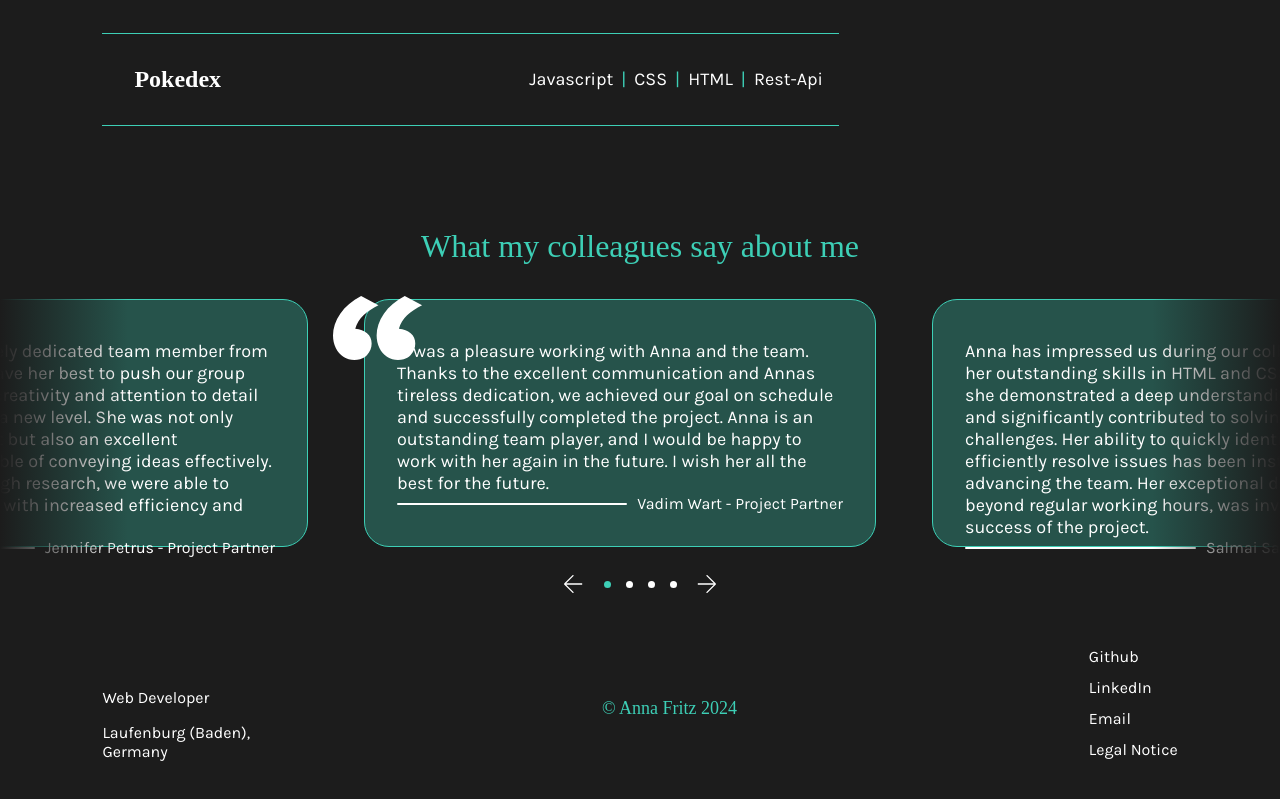
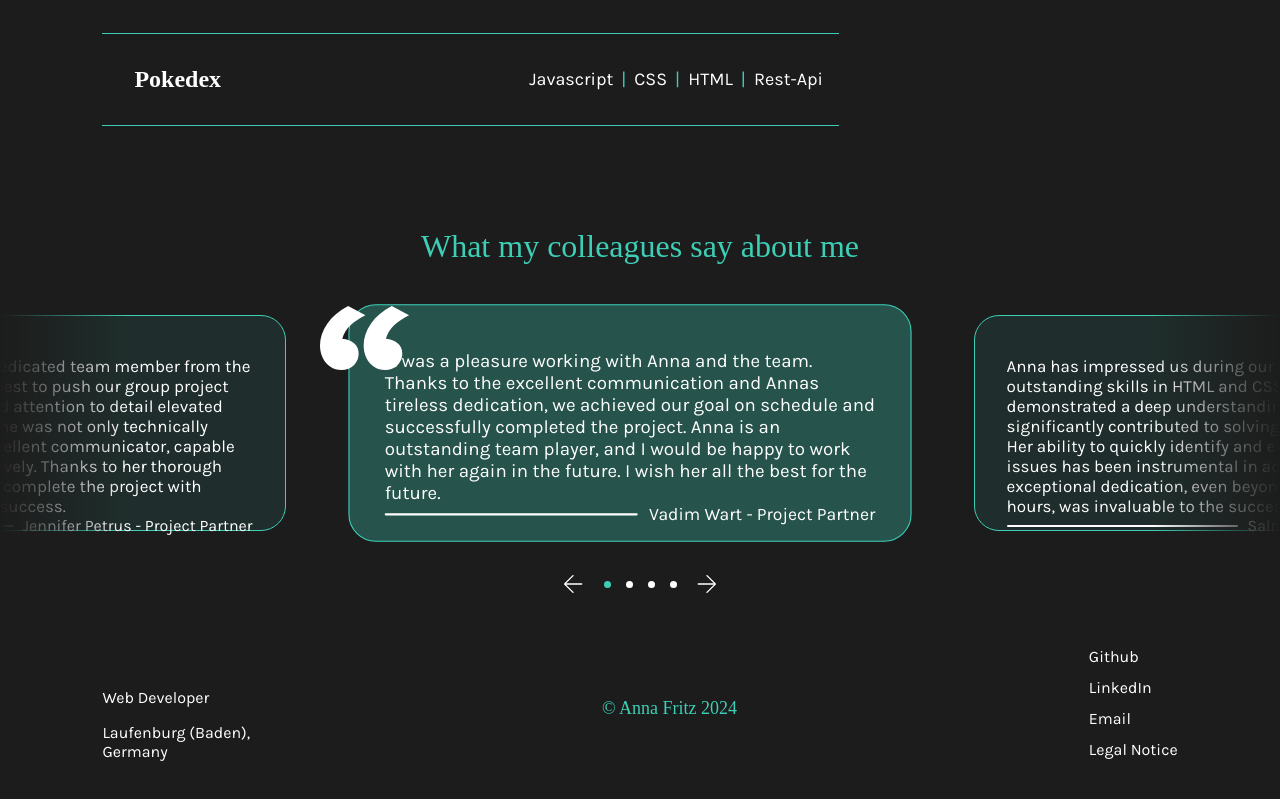
Before and after one commit to Anna-Fritz/portfolio, an Angular app: page / in a window 1280 px wide. Shown: the part 2945-3744 px from the top of the page. Built offline with nearby package versions, Linux system fonts and the light colour scheme; a web font is replaced by a local one.

Commit message:
added styling class 'reference-in-focus' to point out current reference

```diff
--- a/src/app/main-content/references/references.component.html
+++ b/src/app/main-content/references/references.component.html
@@ -3,7 +3,7 @@
      <img src="./../../../assets/icons/quotes.svg" alt="quotes" class="quotes">
      <div class="main-content" [ngStyle]="{'transform': 'translateX(-' + currentIndex * itemWidth + 'px)'}">
         @for (reference of references; track $index) {
-            <div class="reference">
+            <div class="reference" [ngClass]="{'reference-in-focus': references[$index].inFocus}">
                 <span>{{reference.content}}</span>
                 <div class="referee">
                     <div class="line"></div>
--- a/src/app/main-content/references/references.component.scss
+++ b/src/app/main-content/references/references.component.scss
@@ -22,17 +22,17 @@ section {
     .quotes {
         position: absolute;
         z-index: 2;
-        left: 26%;
-        top: 68px;
+        left: 25%;
+        top: 78px;
 
     }
     .main-content {
-        @include dFlex($jc: space-between, $g: 56px);
+        @include dFlex($jc: space-between, $g: 88px);
         // overflow-x: scroll;
         white-space: nowrap;
-        padding-left: 130%;
+        padding-left: 139%;
         // width: auto;
-        height: 31vh;
+        height: 27vh;
         transition: transform 0.3s ease-in-out;
         .reference {
             white-space: wrap;
@@ -40,14 +40,14 @@ section {
             height: 100%;
             @include dFlex($jc: space-between, $ai: flex-start);
             flex-direction: column;
-            background-color: $blurredGreen;
+            background-color: #3DCFB61A;
             border: solid 1px $lightGreen;
             border-radius: 25px;
             padding: 40px 32px;
             box-sizing: border-box;
             >span {
                 color: white;
-                font-size: 18px;
+                font-size: 17px;
                 font-family: 'Karla';
             }
             .referee {
@@ -112,9 +112,7 @@ section {
     }
 }
 
-.white-dot {
-    background-color: white;
+.reference-in-focus {
+    transform: scale(1.1);
+    background-color: $blurredGreen !important;
 }
-.green-dot {
-    background-color: $lightGreen;
-}
--- a/src/app/main-content/references/references.component.ts
+++ b/src/app/main-content/references/references.component.ts
@@ -1,17 +1,17 @@
-import { NgStyle } from '@angular/common';
+import { CommonModule } from '@angular/common';
 import { Component } from '@angular/core';
 
 @Component({
   selector: 'app-references',
   standalone: true,
-  imports: [NgStyle],
+  imports: [CommonModule],
   templateUrl: './references.component.html',
   styleUrl: './references.component.scss'
 })
 export class ReferencesComponent {
 
   currentIndex = 0;
-  itemWidth = 632;
+  itemWidth = 652;
   isSelected = [
     true, false, false, false
   ]
@@ -19,60 +19,142 @@ export class ReferencesComponent {
 
   references: {
     content: string,
-    name: string
+    name: string,
+    inFocus: boolean
   }[] = [
     {
       content: 'Anna was an extremely dedicated team member from the DA who always gave her best to push our group project forward. Her creativity and attention to detail elevated our work to a new level. She was not only technically proficient but also an excellent communicator, capable of conveying ideas effectively. Thanks to her thorough research, we were able to complete the project with increased efficiency and success.',
-      name: 'Jennifer Petrus - Project Partner'
+      name: 'Jennifer Petrus - Project Partner',
+      inFocus: false
     },
     {
       content: 'It was a pleasure working with Anna and the team. Thanks to the excellent communication and Annas tireless dedication, we achieved our goal on schedule and successfully completed the project. Anna is an outstanding team player, and I would be happy to work with her again in the future. I wish her all the best for the future.',
-      name: 'Vadim Wart - Project Partner'
+      name: 'Vadim Wart - Project Partner',
+      inFocus: true
     },
     {
       content: 'Anna has impressed us during our collaboration with her outstanding skills in HTML and CSS. In particular, she demonstrated a deep understanding of JavaScript and significantly contributed to solving complex challenges. Her ability to quickly identify and efficiently resolve issues has been instrumental in advancing the team. Her exceptional dedication, even beyond regular working hours, was invaluable to the success of the project.',
-      name: 'Salmai Safi - Project Partner'
+      name: 'Salmai Safi - Project Partner',
+      inFocus: false
     },
     {
       content: 'Working with Anna is simply fantastic! Anna could certainly work in the field of design. Everything she does is well-rounded, accurately planned, and truly executed in an appealing manner. Her communication with her teammates is always on point, friendly, and her entire demeanor is a real asset to any team! I would gladly and wholeheartedly work with her anytime.',
-      name: 'Ingolf Stein - Project Partner'
+      name: 'Ingolf Stein - Project Partner',
+      inFocus: false
     },
     {
       content: 'Anna was an extremely dedicated team member from the DA who always gave her best to push our group project forward. Her creativity and attention to detail elevated our work to a new level. She was not only technically proficient but also an excellent communicator, capable of conveying ideas effectively. Thanks to her thorough research, we were able to complete the project with increased efficiency and success.',
-      name: 'Jennifer Petrus - Project Partner'
+      name: 'Jennifer Petrus - Project Partner',
+      inFocus: false
     },
     {
       content: 'It was a pleasure working with Anna and the team. Thanks to the excellent communication and Annas tireless dedication, we achieved our goal on schedule and successfully completed the project. Anna is an outstanding team player, and I would be happy to work with her again in the future. I wish her all the best for the future.',
-      name: 'Vadim Wart - Project Partner'
+      name: 'Vadim Wart - Project Partner',
+      inFocus: false
     },
   ];
+
+
+  // nextRef(){
+  //   this.currentIndex = (this.currentIndex + 1) % this.references.length;
+  //   this.references[this.currentIndex+1].isSelected = true;
+  //   this.references[this.currentIndex-1].isSelected = false;
+
+  //   // this.isSelected[this.currentIndex] = true;
+  //   // this.isSelected[this.currentIndex-1] = false;
+  //   if (this.currentIndex == 0) {
+  //     this.references[this.references.length-2].isSelected = false;
+  //     // this.isSelected[this.isSelected.length-1] = false;
+  //   }
+  //   if (this.currentIndex == this.references.length-2) {
+  //     this.currentIndex = 0;
+  //     this.references[1].isSelected = true;
+  //     // this.isSelected[0] = true;
+  //   }
+  // }
 
   nextRef(){
     this.currentIndex = (this.currentIndex + 1) % this.references.length;
     this.isSelected[this.currentIndex] = true;
     this.isSelected[this.currentIndex-1] = false;
+
+    this.references[this.currentIndex+1].inFocus = true;
+    this.references[this.currentIndex].inFocus = false;
+    this.references[this.references.length-1].inFocus = false;
+
     if (this.currentIndex == 0) {
       this.isSelected[this.isSelected.length-1] = false;
+
+    this.references[this.references.length-2].inFocus = false;
+    this.references[this.references.length-1].inFocus = false;
+
     }
     if (this.currentIndex == this.references.length-2) {
       this.currentIndex = 0;
-      this.isSelected[0] = true;
+      this.isSelected[this.currentIndex] = true;
+
+      this.references[this.currentIndex+1].inFocus = true;
+
     }
   }
+
+
+  // nextRef(){
+  //   this.currentIndex = (this.currentIndex + 1) % this.references.length;
+  //   this.isSelected[this.currentIndex] = true;
+  //   this.isSelected[this.currentIndex-1] = false;
+  //   if (this.currentIndex == 0) {
+  //     this.isSelected[this.isSelected.length-1] = false;
+  //   }
+  //   if (this.currentIndex == this.references.length-2) {
+  //     this.currentIndex = 0;
+  //     this.isSelected[0] = true;
+  //   }
+  // }
 
   previousRef(){
     this.currentIndex = (this.currentIndex - 1 + this.references.length) % this.references.length;
     this.isSelected[this.currentIndex] = true;
     console.log("currentIndex:", this.currentIndex);
 
+    if(this.currentIndex < this.references.length-2) {
+    this.references[this.currentIndex+1].inFocus = true;
+    this.references[this.currentIndex+2].inFocus = false;
+    this.references[this.references.length-1].inFocus = false;
+  }
+
     if(this.currentIndex < this.isSelected.length-1) {
       this.isSelected[this.currentIndex+1] = false;
+
+      this.references[this.currentIndex+2].inFocus = false;
+
     }
-    if (this.currentIndex == this.isSelected.length-1) {
+    if (this.currentIndex >= this.isSelected.length-1) {
       this.isSelected[0] = false;
       this.currentIndex = this.isSelected.length-3;
       this.isSelected[this.isSelected.length-3] = true;
+
+      this.references[1].inFocus = false;
+      this.references[this.references.length-2].inFocus = true;
+
+
     }
   }
 
+
+  // previousRef(){
+  //   this.currentIndex = (this.currentIndex - 1 + this.references.length) % this.references.length;
+  //   this.isSelected[this.currentIndex] = true;
+  //   console.log("currentIndex:", this.currentIndex);
+
+  //   if(this.currentIndex < this.isSelected.length-1) {
+  //     this.isSelected[this.currentIndex+1] = false;
+  //   }
+  //   if (this.currentIndex == this.isSelected.length-1) {
+  //     this.isSelected[0] = false;
+  //     this.currentIndex = this.isSelected.length-3;
+  //     this.isSelected[this.isSelected.length-3] = true;
+  //   }
+  // }
+
 }
--- a/src/styles.scss
+++ b/src/styles.scss
@@ -2,6 +2,7 @@ $bgColor: #1C1C1C;
 $lightGreen: #3DCFB6;
 $hoverGreen: #2F5B53;
 $blurredGreen: #3DCFB64D;
+// $newGreen: #3DCFB61A;
 $darkGreen: #2B3A37;
 $validationRed: #EC7B7BCC;
 $blurredWhite: #FFFFFFCC;
```
